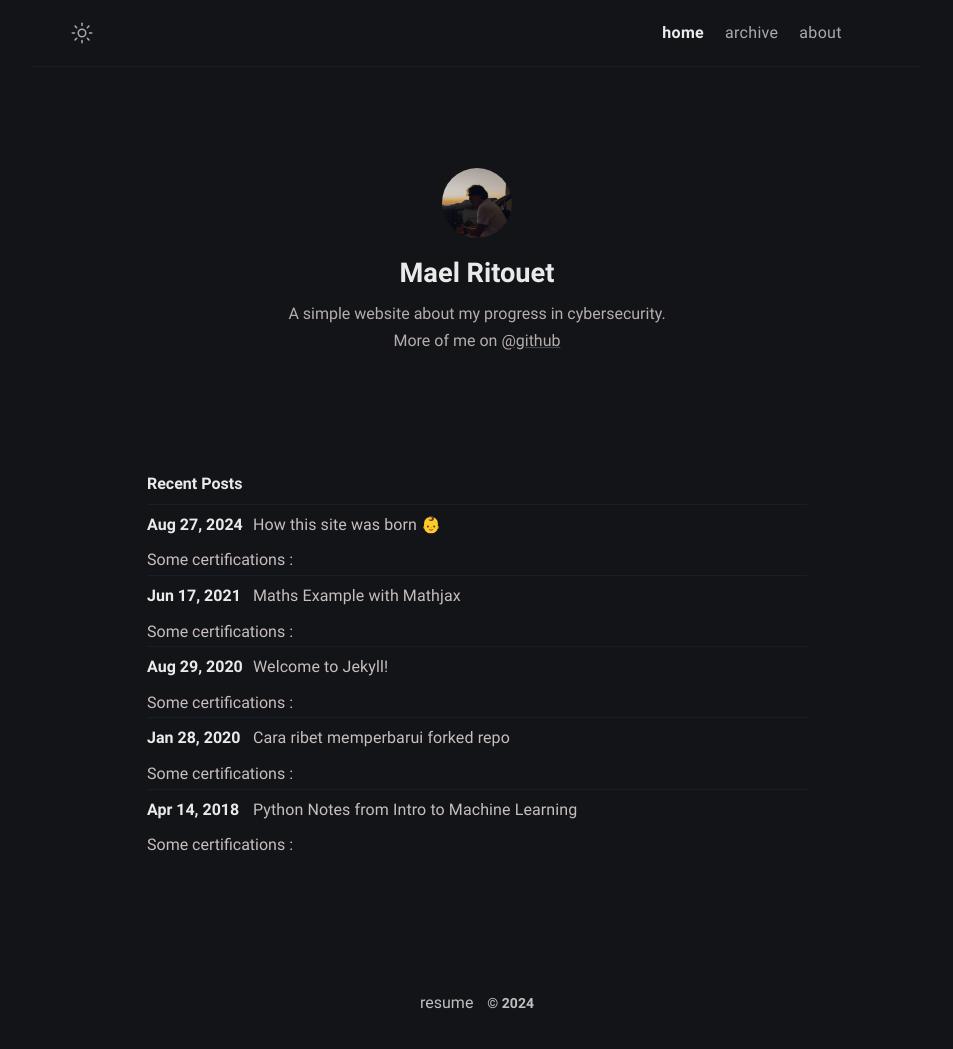
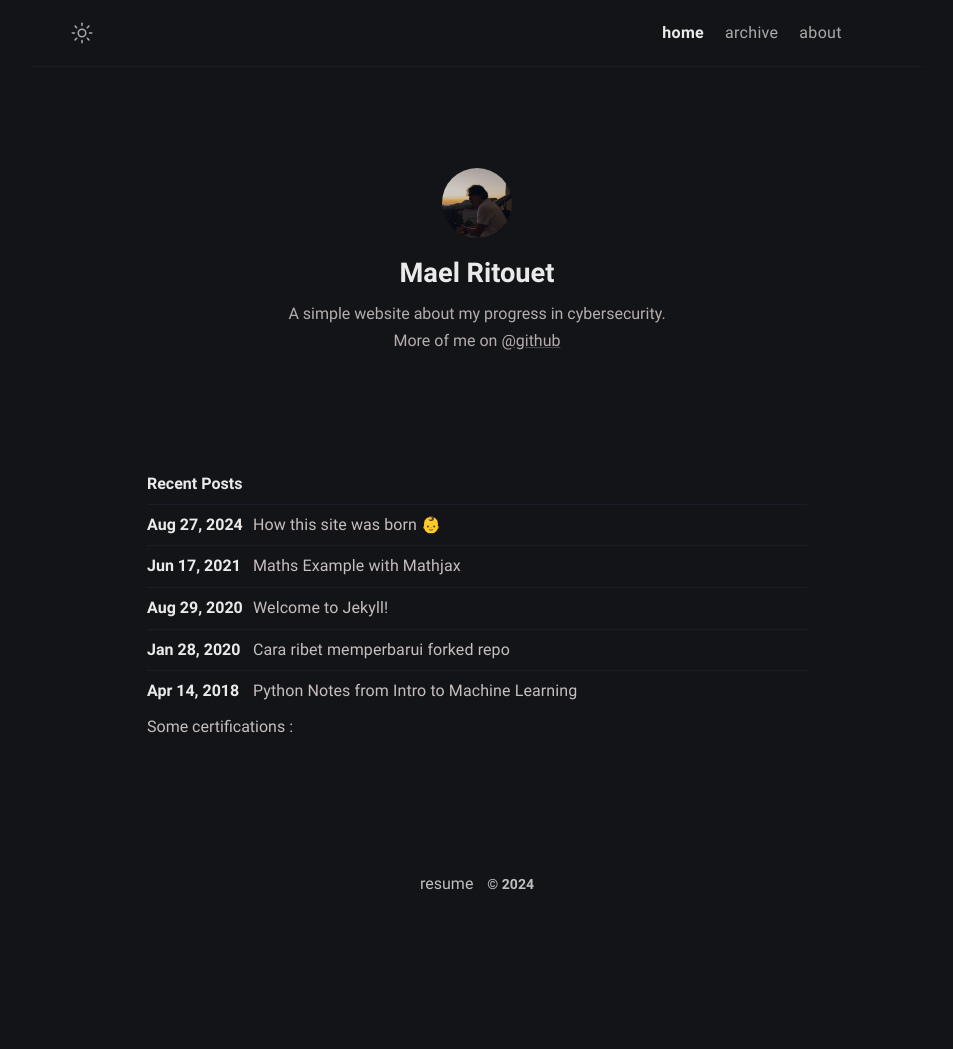
Before and after one commit to maelritouet/maelritouet.github.io, a Jekyll site: the page built from index.md, in a window 1280 px wide. Shown: the whole page, without its empty margins (163-1116 px from the left). Built offline with Jekyll 4.4.1, drawn with Linux system fonts in a browser that asks for light colours; a script that is not in the unit is left out; after the commit the page ends 931 px from its top, so only the background shows below that; part of the change alters nothing that is shown.

```diff
--- a/_layouts/home.html
+++ b/_layouts/home.html
@@ -11,8 +11,7 @@ home: true
     <a href="{{ post.url }}">{{ post.title | escape }}</a>
   </h4>
 </article>
+{%- endfor -%}
 
 Some certifications :
 <div data-iframe-width="150" data-iframe-height="270" data-share-badge-id="179f14c0-fa10-4250-bb56-19e2566f4541" data-share-badge-host="https://www.credly.com"></div><script type="text/javascript" async src="//cdn.credly.com/assets/utilities/embed.js"></script>
-
-{%- endfor -%}
```
